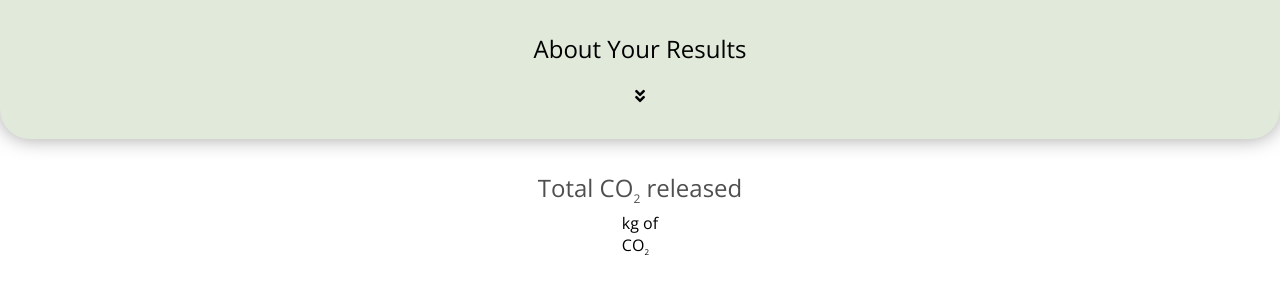
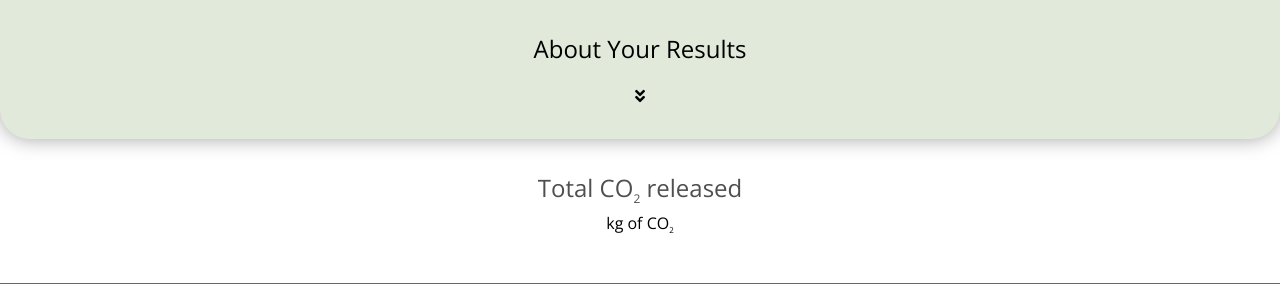
Before and after one commit to aavaSapkota/footprints, a Django app: template cfTracker/templates/results.html in a window 1280 px wide. Shown: the top 284 px of the page. Run offline with Django 3.2, Linux system fonts and the light colour scheme; the template is opened without the code that fills it, so the values that code supplies are empty; some libraries are stand-ins or nearby versions.

Commit message:
Move kg unit to center alignment

```diff
--- a/cfTracker/templates/results.html
+++ b/cfTracker/templates/results.html
@@ -26,8 +26,8 @@
     <div class="info">
         <span class="big-number">{{ emissions }}</span>
         <div class="unit">
-            <span>kg of</span>
-            <span>CO<sub>2</sub></span>
+            <span>kg of CO<sub>2</sub></span>
+            <span></span>
         </div>
     </div>
 </section>
--- a/cfTracker/views.py
+++ b/cfTracker/views.py
@@ -144,7 +144,7 @@
                 "description": "Place of origin has a small impact on the carbon footprint because most produce is transported by water, not air. Despite this, locally sourced goods generally have a lower carbon footprint."
             },
             {
-                "title": "Kg of CO2 per Kg of Produce",
+                "title": "Kg of CO2 / Kg of Produce",
                 "description": "This is the unit of measure used to describe the carbon 'footprint' or impact of an item. It is the CO2 equivalent in kilograms per kilogram of said item"
             }
         ]
--- a/static/css/results.css
+++ b/static/css/results.css
@@ -64,9 +64,7 @@
   color: var(--green);
 }
 #summary .info .unit {
-  display: inline-flex;
-  flex-direction: column;
-  justify-content: flex-end;
+  text-align: center;
 }
 
 #source {
```
